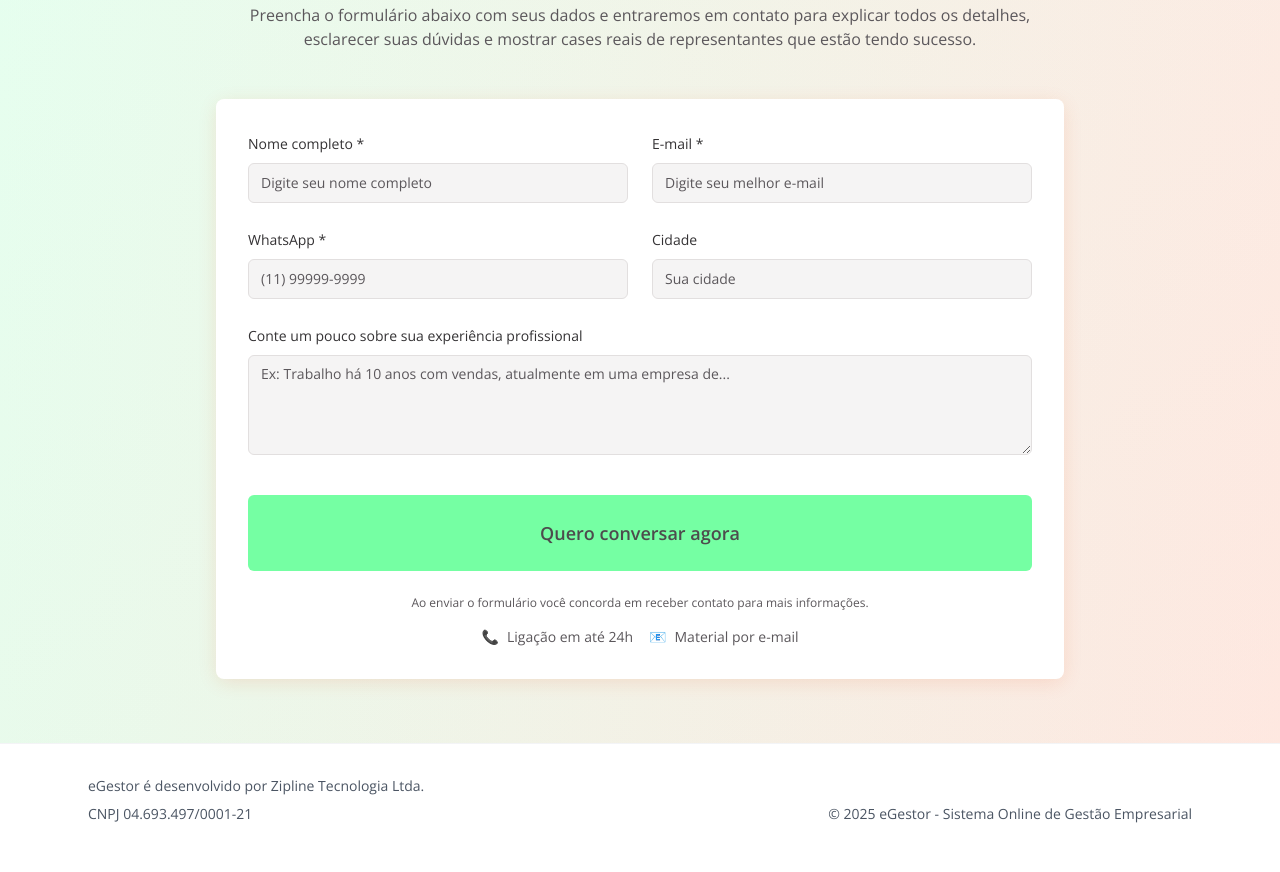
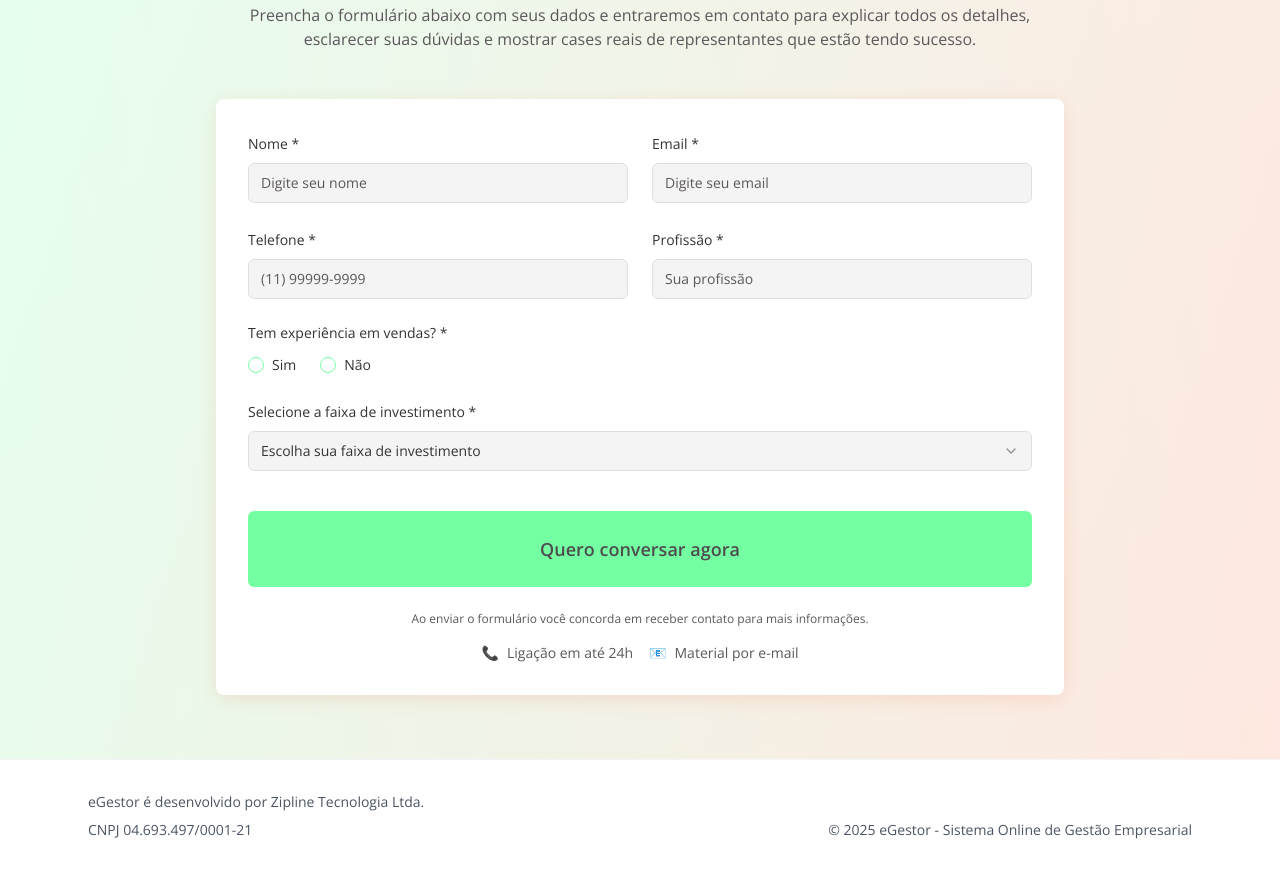
Before and after one commit to DevZipMateus/parceiro-recorrente, a React (Vite) app: page / in a window 1280 px wide. Shown: the part 6940-7812 px from the top of the page. Built offline with nearby package versions, Linux system fonts and the light colour scheme.

Commit message:
feat: Update CTA form fields

```diff
--- a/src/components/CTASection.tsx
+++ b/src/components/CTASection.tsx
@@ -2,7 +2,8 @@ import { Button } from "@/components/ui/button";
 import { Card, CardContent } from "@/components/ui/card";
 import { Input } from "@/components/ui/input";
 import { Label } from "@/components/ui/label";
-import { Textarea } from "@/components/ui/textarea";
+import { Select, SelectContent, SelectItem, SelectTrigger, SelectValue } from "@/components/ui/select";
+import { RadioGroup, RadioGroupItem } from "@/components/ui/radio-group";
 const CTASection = () => {
   return <section className="py-8 md:py-16 bg-gradient-to-br from-primary/5 to-accent/5">
       <div className="container max-w-4xl mx-auto px-4 md:px-6">
@@ -27,38 +28,64 @@ const CTASection = () => {
               <div className="grid gap-4 md:grid-cols-2 md:gap-6">
                 <div>
                   <Label htmlFor="fullName" className="text-sm font-medium">
-                    Nome completo *
+                    Nome *
                   </Label>
-                  <Input id="fullName" placeholder="Digite seu nome completo" className="mt-1 md:mt-2 h-11 md:h-10" required />
+                  <Input id="fullName" placeholder="Digite seu nome" className="mt-1 md:mt-2 h-11 md:h-10" required />
                 </div>
                 <div>
                   <Label htmlFor="emailAddress" className="text-sm font-medium">
-                    E-mail *
+                    Email *
                   </Label>
-                  <Input id="emailAddress" type="email" placeholder="Digite seu melhor e-mail" className="mt-1 md:mt-2 h-11 md:h-10" required />
+                  <Input id="emailAddress" type="email" placeholder="Digite seu email" className="mt-1 md:mt-2 h-11 md:h-10" required />
                 </div>
               </div>
 
               <div className="grid gap-4 md:grid-cols-2 md:gap-6">
                 <div>
                   <Label htmlFor="phoneNumber" className="text-sm font-medium">
-                    WhatsApp *
+                    Telefone *
                   </Label>
                   <Input id="phoneNumber" placeholder="(11) 99999-9999" className="mt-1 md:mt-2 h-11 md:h-10" required />
                 </div>
                 <div>
-                  <Label htmlFor="city" className="text-sm font-medium">
-                    Cidade
+                  <Label htmlFor="profession" className="text-sm font-medium">
+                    Profissão *
                   </Label>
-                  <Input id="city" placeholder="Sua cidade" className="mt-1 md:mt-2 h-11 md:h-10" />
+                  <Input id="profession" placeholder="Sua profissão" className="mt-1 md:mt-2 h-11 md:h-10" required />
                 </div>
               </div>
 
               <div>
-                <Label htmlFor="experience" className="text-sm font-medium">
-                  Conte um pouco sobre sua experiência profissional
+                <Label className="text-sm font-medium mb-3 block">
+                  Tem experiência em vendas? *
                 </Label>
-                <Textarea id="experience" placeholder="Ex: Trabalho há 10 anos com vendas, atualmente em uma empresa de..." className="mt-1 md:mt-2 min-h-[80px] md:min-h-[100px]" />
+                <RadioGroup defaultValue="" className="flex gap-6">
+                  <div className="flex items-center space-x-2">
+                    <RadioGroupItem value="sim" id="sim" />
+                    <Label htmlFor="sim" className="text-sm font-normal cursor-pointer">Sim</Label>
+                  </div>
+                  <div className="flex items-center space-x-2">
+                    <RadioGroupItem value="nao" id="nao" />
+                    <Label htmlFor="nao" className="text-sm font-normal cursor-pointer">Não</Label>
+                  </div>
+                </RadioGroup>
+              </div>
+
+              <div>
+                <Label htmlFor="investment" className="text-sm font-medium">
+                  Selecione a faixa de investimento *
+                </Label>
+                <Select>
+                  <SelectTrigger className="mt-1 md:mt-2 h-11 md:h-10">
+                    <SelectValue placeholder="Escolha sua faixa de investimento" />
+                  </SelectTrigger>
+                  <SelectContent>
+                    <SelectItem value="100-150">De 100.000 a 150.000</SelectItem>
+                    <SelectItem value="150-200">De 150.000 a 200.000</SelectItem>
+                    <SelectItem value="200-300">De 200.000 a 300.000</SelectItem>
+                    <SelectItem value="300+">Superior a 300.000</SelectItem>
+                  </SelectContent>
+                </Select>
               </div>
 
               <div className="flex flex-col gap-3 pt-2 md:pt-4">
```
